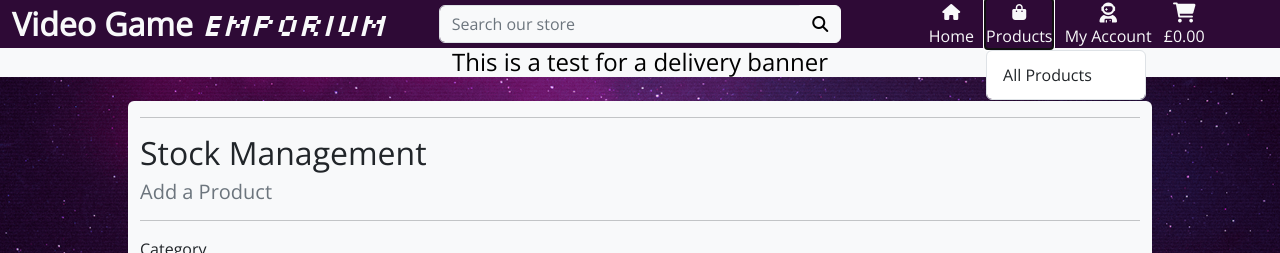
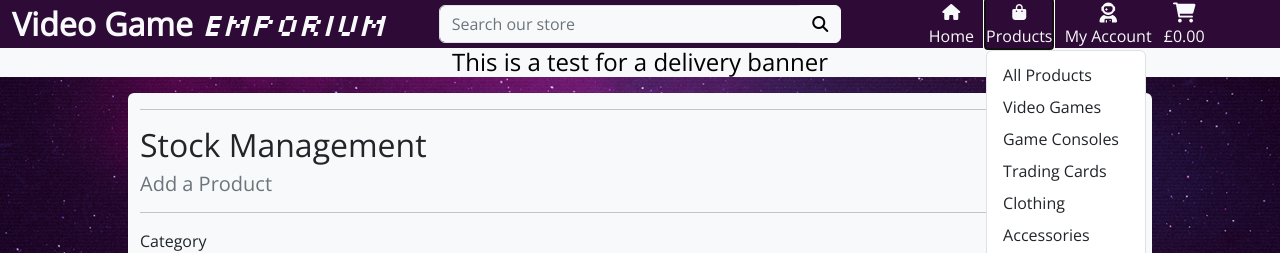
Before and after one commit to joshfreeman00/VideoGameEmporium-MS4, a Django app: page /products/add/ in a window 1280 px wide, after a click on "Products". Shown: the top 253 px of the page. Run offline with Django 3.2, Linux system fonts and the light colour scheme; the visitor is signed in with stand-in values (Sample User, id 1); data that the repository does not hold is empty.

Commit message:
Implement category filtering functionality

```diff
--- a/stock/views.py
+++ b/stock/views.py
@@ -13,8 +13,14 @@ def all_products(request):
 
     products = Product.objects.all()
     query = None
+    categories = None
 
     if request.GET:
+        if 'category' in request.GET:
+            categories = request.GET['category'].split(',')
+            products = products.filter(category__name__in=categories)
+            categories = Category.objects.filter(name__in=categories)
+
         if 'q' in request.GET:
             query = request.GET['q']
             if not query:
@@ -27,6 +33,7 @@ def all_products(request):
     context = {
         'products': products,
         'search_term': query,
+        'selected_categories': categories,
     }
 
     return render(request, 'stock/products.html', context)
--- a/templates/base.html
+++ b/templates/base.html
@@ -86,6 +86,11 @@
             </a>
             <div class="dropdown-menu border" aria-labelledby="user-options">
               <a href="{% url 'products' %}" class="dropdown-item">All Products</a>
+              <a href="{% url 'products' %}?category=video_games" class="dropdown-item">Video Games</a>
+              <a href="{% url 'products' %}?category=game_consoles" class="dropdown-item">Game Consoles</a>
+              <a href="{% url 'products' %}?category=trading_cards" class="dropdown-item">Trading Cards</a>
+              <a href="{% url 'products' %}?category=clothing" class="dropdown-item">Clothing</a>
+              <a href="{% url 'products' %}?category=accessories" class="dropdown-item">Accessories</a>
             </div>
           </li>
           <!-- account dropdown -->
@@ -130,7 +135,7 @@
     </div>
     <div id="delivery-banner" class="row">
       <div class="col px-0">
-        <h4 class="bg-light text-black text-center">This is a test for a
+        <h4 class="bg-light text-black text-center mb-0">This is a test for a
           delivery banner</h4>
       </div>
     </div>
```
